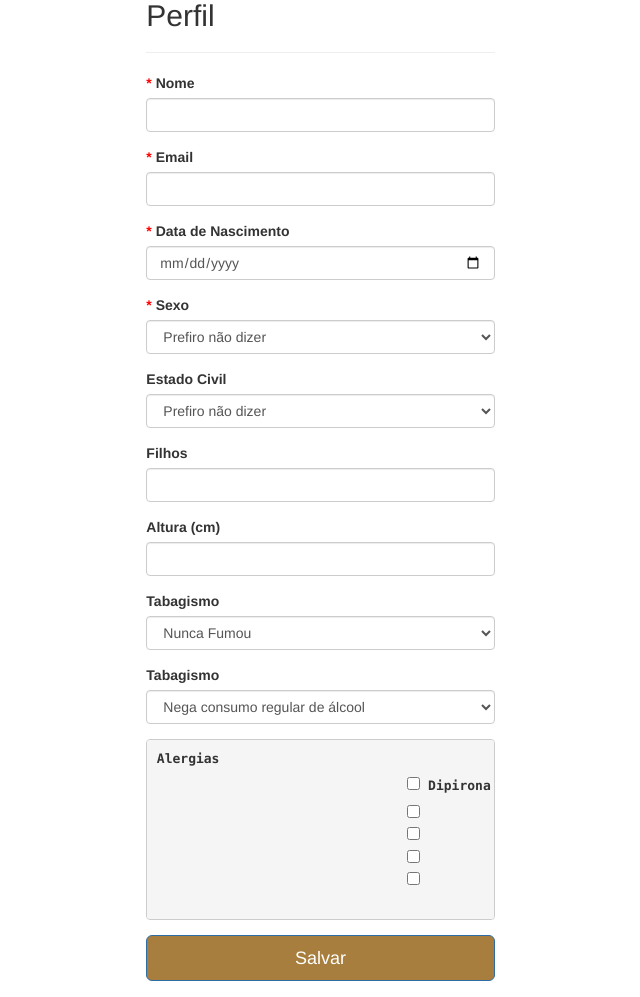
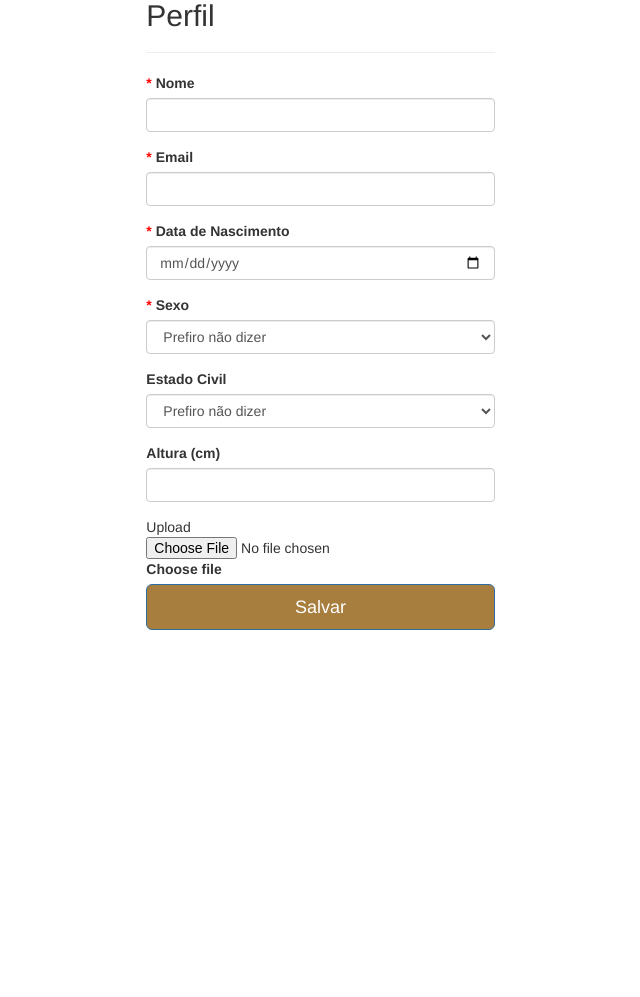
Before and after one commit to IKuuhakuI/Lumanga, a Flask app: page /user in a window 1280 px wide. Shown: the part 123-1120 px from the top of the page, without its empty margins (337-977 px from the left). After the commit the page ends 753 px from the top, so only its background shows below. Run offline with Flask 2, Linux system fonts and the light colour scheme; the visitor is signed in with stand-in values (Sample User, id 1); some libraries are stand-ins or nearby versions.

Commit message:
altera perfil

```diff
--- a/app/templates/perfil.html
+++ b/app/templates/perfil.html
@@ -59,11 +59,7 @@
   								</select>
                         </div>
 
-                        <!-- Filhos -->
-                        <div class="form-group">
-  								<label min="0">Filhos</label>
-  								<input type="number" class="form-control" name="filhos" id="valFilhos">
-                        </div>
+
 
                         <!-- Altura -->
                         <div class="form-group">
@@ -71,35 +67,17 @@
   								<input type="number" class="form-control" name="altura" id="valAltura">
                         </div>
 
-                        <!-- Tabagismo -->
-                        <div class="form-group">
-  							<label>Tabagismo</label>
-  							<select name="fumo" id="valFumo" class="form-control">
-  								<option value="0">Nunca Fumou</option>
-    							<option value="1">Ex-Tabagista</option>
-    							<option value="2">Tabagista</option>
-  							</select>
-                        </div>
-
-                        <!-- Etilismo -->
-                        <div class="form-group">
-  							<label>Tabagismo</label>
-  							<select name="beber" id="valBeber" class="form-control">
-  								<option value="0">Nega consumo regular de álcool</option>
-    							<option value="1">Ex-Etilista</option>
-    							<option value="2">Etilista</option>
-  							</select>
-                        </div>
-
-                        <!-- Alergias -->
-                        <div class="form-group">
-                        	<pre><label>Alergias</label>
-                        	<input class="form-group" type="checkbox"><label> Dipirona </label>
-                        	<input class="form-group" type="checkbox">
-                        	<input class="form-group" type="checkbox">
-                        	<input class="form-group" type="checkbox">
-                        	<input class="form-group" type="checkbox">
-                        </div>
+                        <!-- Arquivo anamnese-->
+                        <div class="input-group">
+                            <div class="input-group-prepend">
+                              <span class="input-group-text" id="inputGroupFileAddon01">Upload</span>
+                            </div>
+                            <div class="custom-file">
+                              <input type="file" class="custom-file-input" id="inputGroupFile01"
+                                aria-describedby="inputGroupFileAddon01">
+                              <label class="custom-file-label" for="inputGroupFile01">Choose file</label>
+                            </div>
+                          </div>
 
 
                         <!-- Botao de Salvar -->
```
